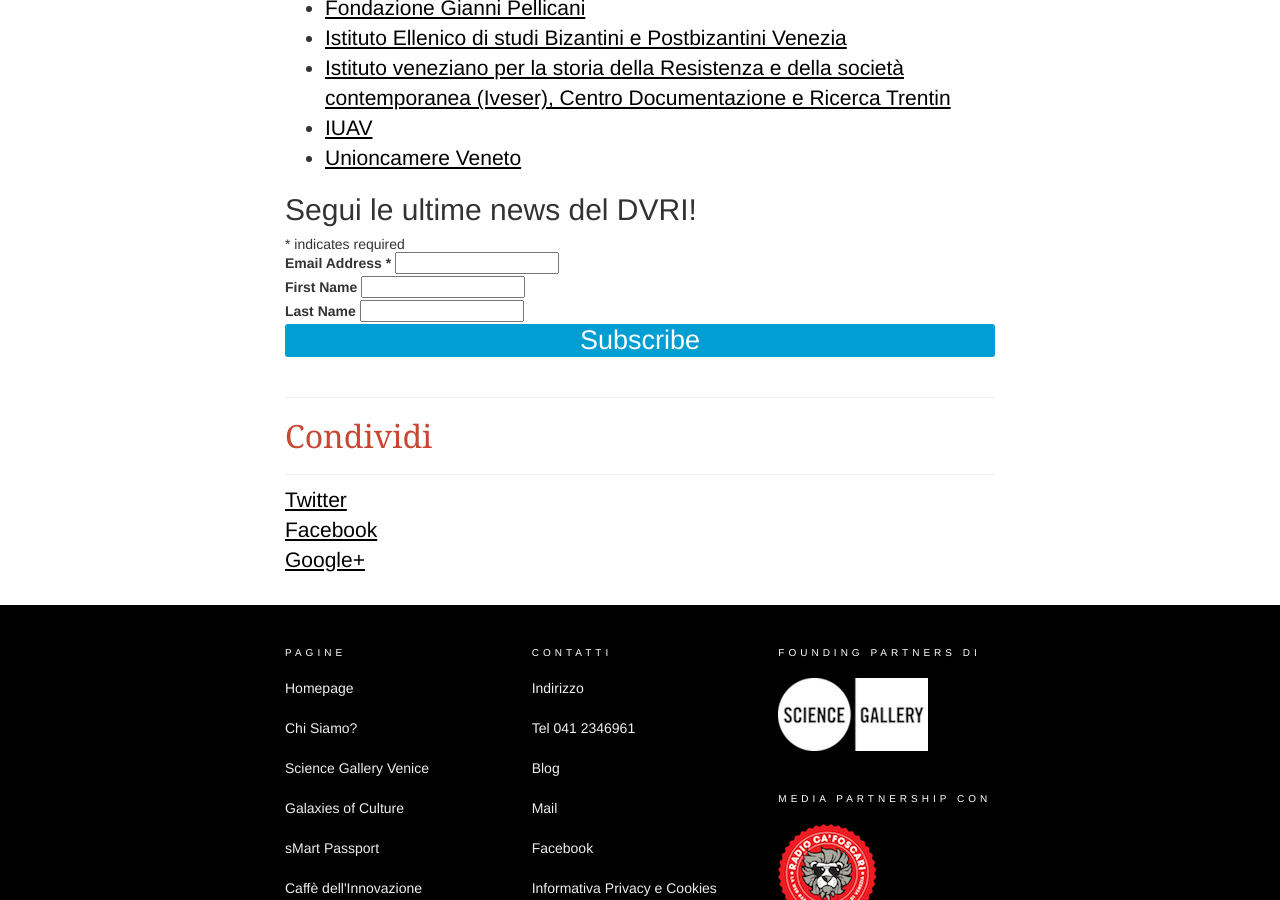
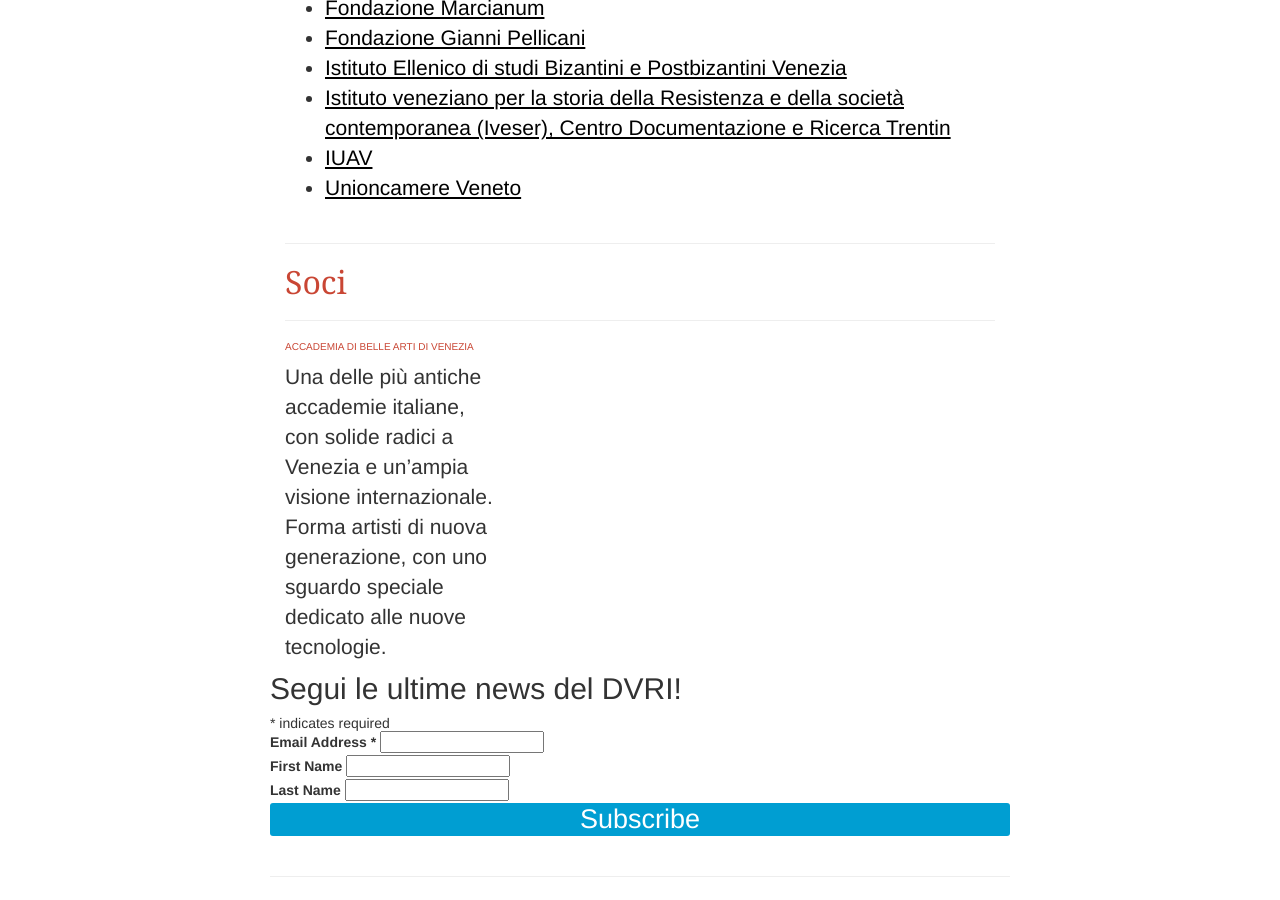
Before and after one commit to simonini/dvri-j-theme, a Jekyll site: the page built from progetti/chi-siamo.html, in a window 1280 px wide and 900 px high, scrolled down 5258 px. Built offline with Jekyll 4.4.1, drawn with Linux system fonts in a browser that asks for light colours; comment, search, counter and statistics services are not loaded; the table of contents is made by our own code; some of the changed lines change nothing that is shown.

Commit message:
science gallery updated

```diff
--- a/progetti/chi-siamo.html
+++ b/progetti/chi-siamo.html
@@ -98,7 +98,7 @@
 <li><a href="http://www.ven.camcom.it" target="_blank">Unioncamere Veneto</a></li>
 </ul>
 
-<!--
+
 
 <h3>Soci</h3>
 
@@ -106,7 +106,7 @@
   <div class="col-sm-4">
   <h5>Accademia di Belle Arti di Venezia</h5>
   <p>Una delle più antiche accademie italiane, con solide radici a Venezia e un’ampia visione internazionale. Forma artisti di nuova generazione, con uno sguardo speciale dedicato alle nuove tecnologie.</p>
-  </div><!--.col-sm-4-->
+  </div><!--.col-sm-4
 
 <!--
   <div class="col-sm-4">
--- a/progetti/science-gallery.html
+++ b/progetti/science-gallery.html
@@ -5,44 +5,96 @@
 claim: Where art and science collide
 toc: true
 ---
-<h3> Verso Science Gallery Venice </h3>
-<img src="{{ site.baseurl }}/assets/progetti/science-gallery/science-0.jpg" alt="Illustrazione annuncio Science Gallery Venice" />
-<p> Il 16 dicembre a Ca' Foscari Centrale è stata annunciata l'apertura di Science Gallery Venice. <strong>Presenti tutti i membri del DVRI </strong> che hanno sostenuto fin dall'inizio il progetto e che ora inizieranno a partecipare attivamente alla programmazione delle exhibition, coinvolgendo le proprie comunità di riferimento.</p>
-<p>Science Gallery Venice sorgerà a Venezia nell’area di San Basilio, nel fabbricato 4, parte dell’insediamento storico delle provveditorie marittime e protagonista nel processo di rigenerazione urbana guidato dalle università e dal porto. L’apertura è prevista al termine della ristrutturazione della tesa per il 2019, ma le prime attività pubbliche di Science Gallery Venice partiranno già nel 2017.</p> <p> Science Gallery Venice non sarà un museo della scienza, sarà una membrana porosa con la città: riunirà i gruppi di ricerca, lo staff amministrativo e gli studenti in un dialogo con le arti, la comunità creativa e i cittadini.</p>
-<p>  Science Gallery Venice si distingue dalle altre esperienze internazionali nel campo della divulgazione scientifica per il vero coinvolgimento che crea con le comunità di studenti, cittadini, scienziati, artisti e innovatori per la generazione di idee fresche, emergenti e legate all'esigenza del luogo. Proprio nel confronto all'interno della comunità di Science Gallery Venice, infatti, emergono le scelta delle tematiche da affrontare e la proposta dei contenuti.</p>
-<h3>La <a href="https://international.sciencegallery.com/" target="_blank">Science Gallery International</a></h3>
+<h3> Science Gallery Venice: che cos'è e cosa fa </h3>
+<div style="text-align: center">
+<img src="{{ site.baseurl }}/assets/progetti/science-gallery/logo.jpg" width=320  alt="Logo di Science Gallery" />
+</div>
 
+<p> Science Gallery Venice è la prima rete mondiale di gallerie universitarie dedicate al public engagement attraverso l’arte.</p>
+<p>Ha l'obiettivo ambizioso di accendere la creatività e la curiosità nei più giovani (15-25 anni) per trovare soluzioni innovative ai bisogni sociali e alle sfide globali. I progetti transdisciplinari nascono da ricerche e idee dal mondo dell'arte, della scienza e del design presentati in modo da creare “connessioni”, “partecipazione attiva” e “sorpresa”</p>
+<p> Sono stati raggiunti ad oggi dal network quasi 4 milioni di persone in tutto il mondo con e oltre 1.500 scienziati, artisti e ricercatori.</p>
+
+<h3>L’edificio </h3>
+<!---
 <div style="text-align: center">
 <img src="{{ site.baseurl }}/assets/progetti/science-gallery/logo.jpg" width=320 alt="Logo di Science Gallery" />
-</div>
-<p><strong><a href="https://international.sciencegallery.com/" target="_blank">Science Gallery International</a></strong> è una compagnia non profit con sede a Dublino, collegata nello sviluppo del Global Science Gallery Network. La missione della Science Gallery è condivisa con ogni nodo nella rete (o network, che dir si voglia), e mira ad accendere e innescare la creatività e la scoperta ove scienza ed arte si incontrano, attraverso una visione di catalizzazione dello sviluppo di una rete leader mondiale per coinvolgere, ispirare e trasformare menti curiose attraverso la scienza globale. Uno degli obiettivi della Science Gallery è costruire una rete collaborativa e paritaria di cinque gallerie entro il 2020, in associazione con le università di ricerca nelle principali città dell’innovazione tecnologica e culturale in tutto il mondo, impegnando ed ispirando annualmente un pubblico di oltre 3 milioni di visitatori, per venire così in contatto annualmente con milioni di menti curiose in più, attraverso i media ed attività di marketing.
-</p>
+</div> --->
+<p> Science Gallery Venice aprirà ufficialmente le porte nella sua sede definitiva, completati i lavori di restauro, nel 2020 nell’area portuale di Venezia. Il progetto architettonico, a firma dello studio Cecchetto e Associati, è ora al suo esame conclusivo in previsione della conferenza dei servizi che riunirà attorno a un tavolo tutte le istituzioni coinvolte nella ristrutturazione.</p>
+<p> "L’iniziativa di Ca’ Foscari per il recupero dell’ultimo magazzino nell’area portuale di San Basilio, con l’inserimento di Science Gallery, è un’occasione formidabile per aprire alla città il grande polo universitario esistente”, commenta l’arch. Cecchetto e aggiunge “Ca’Foscari e Science Gallery insieme allo IUAV con la regia dell’Autorità Portuale e del Comune di Venezia, possono generare energie di grande respiro urbano. </p>
+<p>Il riutilizzo del Magazzino 4 oltre alle attività didattiche di Ca’ Foscari prevede aree espositive, laboratori di ricerca ed aree ricreative e per la ristorazione aperte al pubblico. Per questo l’edificio è pensato come un filtro dove la divulgazione delle discipline scientifiche e la cultura accademica trovano nuove modalità di incontro e dialogo in una porzione del waterfront di Venezia dalle enormi potenzialità».</p>
 
 
-<h3> Il ruolo di <a href="https://international.sciencegallery.com/" target="_blank">Science Gallery International</a> </h3>
+<h3> Founding Partner</h3>
 
-<iframe width="100%" height="315" src="https://www.youtube.com/embed/jT7JAu1NzEg" frameborder="0" allowfullscreen></iframe>
+<iframe width="100%" height="315" src="https://www.youtube.com/embed/r0KQncqVODA" frameborder="0" allowfullscreen></iframe>
+<blockquote>
+  <p>Science Gallery Venice per noi del CNR costituisce il veicolo ideale per far conoscere quello che facciamo nei confronti della società. Infatti poiché Science Gallery Venice e si rivolge particolarmente alla fascia di età 15-25 anni, per noi questo è un bacino di utenza che costituirà il ricercatore di domani. </p>
+  <cite>Mauro Sclavo, Vicepresidente DVRI e Primo Ricercatore del Consiglio Nazionale Ricerche </cite>
+</blockquote>
+<h4> Origini </h4>
 
-<p>Il <strong>ruolo di <a href="https://international.sciencegallery.com/" target="_blank">Science Gallery International</a></strong> nel realizzare la missione di Science Gallery consiste nel portare l’esperienza di Science Gallery ad un pubblico globale.  L'intenzione è di pervenire a tale risultato attraverso varie azioni, tra cui:</p>
+<p> Il progetto Science Gallery Venice è stato condiviso e supportato fin dalla sua origine dagli enti di ricerca e organizzazioni culturali che costituiscono il DVRI - Distretto Veneziano per la Ricerca e l’Innovazione, presieduto dal Rettore dell’Università Ca’ Foscari di Venezia Michele Bugliesi.</p>
+<p>Il primo contatto con Science Gallery Venice è avvenuto nel 2014, quando l’allora presidente del DVRI Carlo Carraro presentò il progetto lanciato dal Trinity College di Dublino: Science Gallery Dublin.</p>
+<p>I soci del DVRI hanno condiviso immediatamente l’entusiasmo per questa iniziativa, soprattutto per la sfida che avere una Science Gallery a Venezia poneva: creare un luogo in cui il mondo della ricerca, della cultura e delle istituzioni si incontrano con la città.
+</p>
+<blockquote>
+  <p> Science Gallery Dublin nacque nel 2008: un parcheggio situato in un angolo sperduto di Dublino ed è stato trasformato nella prova tangibile di come sarebbe un collegamento tra arte e scienza se sguinzagliassero il loro potenziale creativo combinato. Dall’apertura avvenuta nel 2008, più di 2 milioni di visitatori hanno sperimentato più di 40 esposizioni uniche – che vanno dagli esperimenti di arte vivente alla scienza dei materiali, dal futuro della razza umana al futuro del gioco.</p>
+</blockquote>
+
+<p> Successivamente i Soci del DVRI sotto la presidenza del prof. Bugliesi, adottarono Science Gallery Venice come progetto di punta del DVRI, tanto che nel 2016 il DVRI si rese portavoce del Progetto stesso presso Science Gallery International, partecipando ad una selezione internazionale per portare il modello Science Gallery anche a Venezia. La candidatura fu accolta e il ruolo del DVRI fu determinante per dimostrare quanto l’ecosistema veneziano, composto dalle diverse comunità afferenti al DVRI, fosse unito per accogliere questa iniziativa nella città di Venezia.</p>
+<p>In seguito, l’Università Ca’ Foscari Venezia diviene la prima promotrice di Science Gallery Venice e il DVRI e i suoi membri divengono Founding Partners del progetto.</p>
+<p>A fine 2017 i soci del DVRI, attraverso un Protocollo di Collaborazione, hanno voluto confermare Science Gallery Venice come il progetto principale dell’associazione per il triennio 2018-2020, a testimoniare quanto sia importante lo sviluppo e la riuscita di questo progetto. In particolare, i soci intendono tramite Science Gallery Venice aumentare la consapevolezza del territorio nei loro confronti, grazie alla possibilità che Science Gallery Venice offre di trasferire attraverso l’arte i risultati della ricerca e dell’innovazione alle comunità locali.</p>
+
+<h3>Leonardos del DVRI</h3>
+<img src="{{ site.baseurl }}/assets/progetti/science-gallery/cover_leonardos.png" alt="Leonardo" style="min-width: 100%" />
+<p>Il Leonardo Group si compone di persone che sono fonte di ispirazione per chi le circonda grazie alla loro abilità di sfidare i limiti prestabiliti. Di diverse provenienze, dalla scienza alla tecnologia, dal business alle arti, dai new media alla cultura, i Leonardos desiderano promuovere il cambiamento ed incoraggiare, in modo creativo, l’interesse di  una nuova generazione verso i temi di scienza e tecnologia.
+</p>
+<p>I Leonardos aiutano Science Gallery a raggiungere il suo obiettivo primario: accendere la creatività e la curiosità nel punto di collisione tra arte e scienza.
+All’interno del Leonardo Group di Science Gallery Venice sono stati scelti diversi membri che fanno parte delle Istituzioni affiliate al DVRI, che vi presentiamo di seguito.</p>
+
 <ul>
-<li>  supportare lo sviluppo dei <strong>cinque nodi della rete Global Science Gallery entro il 2020</strong>- sostenendo le gallerie iniziali attraverso lo sviluppo, la programmazione, la pianificazione, il marketing e la raccolta fondi del network della Global Science Gallery;</li>
-<li>tramite le <a href="https://international.sciencegallery.com/touring" target="_blank"><strong>Touring Science Gallery Exhibitions</strong> </a>, esibizioni, eventi ed esperienze itineranti di particolare interesse e suggestione, diffuse in tutto il mondo, da San Diego a Taiwan, ai centri d'arte, culturali e di scienza, e tra i membri della rete;</li>
-<li>attraverso lo sviluppo di tools (strumenti informatici) ed iniziative per la Science Gallery, come la ricerca e lo sviluppo di programmi per supportare il network ed il marchio globalmente, inclusa una <strong>piattaforma globale</strong>, un programma di addestramento, un programma di mobilità del personale ed il Global Leonardo Summit.</li></ul>
-
-<p> Fin dalla sua fondazione nel 2012, l'<a href="https://international.sciencegallery.com/" target="_blank">International Science Gallery</a> ha raggiunto diversi obiettivi chiave, come la stipulazione di un accordo di sviluppo con la principale istituzione accademica australiana, l’università di Melbourne, per lo sviluppo della Science Gallery-Melbourne, la prima galleria nell’emisfero australe. Nel Regno Unito, invece, a Londra la Wellcome Trust (sostenitori fondanti della Science Gallery a Trinity), la Medical charity Guy’s, la St Thomas’ Charity e altre fondazioni private Shard Founding Ltd hanno devoluto £12m per la sede londinese, posizionata in un sito d'alto profilo presso il London Bridge, adiacente allo Shard (grattacielo Londinese vicino al London bridge): pertanto la Science Gallery - London sorgerà su una posizione ideale per agire come interfaccia tra università e città. Fuori dalla Vecchia Europa, è stato stipulato un accordo molto importante con il governo di Karnataka, India, nel novembre del 2014, per lo sviluppo della Science Gallery - Bengaluru (un tempo Bangalore) India’s tech hub. Il principale partner indiano sarà il rinomato Indian Istitute of Science, in collaborazioni con altri partner che includono l’istituto nazionale di scienze biologiche e la Srishti School of art, design & technology.</p>
-
-<h3><a href="https://dublin.sciencegallery.com/" target="_blank">Science Gallery Dublin</a></h3>
-<img src="{{ site.baseurl }}/assets/progetti/science-gallery/science-2.jpg" alt="Performance di Science Gallery Dublino" style="min-width: 100%" />
-<p>Nel 2008, un parcheggio situato in un angolo sperduto di Dublino è stato trasformato nella prova tangibile di come sarebbe un collegamento tra arte e scienza se sguinzagliassero il loro potenziale creativo combinato. Attraverso un programma di primo piano all’avanguardia, che unisce creatività e scoperta, dove scienza ed arte si incontrano, la Science Gallery di Dublino incoraggia i giovani ad imparare attraverso i loro interessi.tecnologo Dall’apertura avvenuta nel 2008, più di 2 milioni di visitatori hanno sperimentato più di 36 esposizioni uniche – che vanno dagli esperimenti di arte vivente alla scienza dei materiali, dal futuro della razza umana al futuro del gioco. </p> <p>La Science Gallery Dublino sviluppa un programma in continua evoluzione concernente esposizioni ed eventi in collaborazione con scienziati specializzati, ricercatori, studenti, artisti, designer, inventori, pensatori creativi ed imprenditori. Il focus principale è quello di <strong>offrire programmi ed esperimenti che permettano ai visitatori di partecipare attivamente, nonché facilitare le relazioni sociali, sempre offrendo un elemento di sorpresa</strong>. </p>
-<p>Diversamente dalla maggior parte delle gallerie, la Science Gallery di Dublino non ha una collezione permanente. Questo significa che c’è sempre qualcosa di nuovo da vedere, ma vuol anche dire che tra le esposizioni (che possono durare fino a tre settimane) rimarranno aperti solo negozi e caffè. Quindi, per progettare una visita ad una particolare esposizione, per evitare delusioni è bene assicurarsi controllando il sito web per le date delle esposizioni.</p>
+  <li><h4>GIORGIO ARCARA</h4></li>
+  <p>
+Giorgio Arcara è Coordinatore le Laboratio di Elettroencefalografia e Magnetoencefalografia presso l’Ospedale IRCCS San Camillo (Venezia). Nel 2010 Ha terminato il suo PhD in Psciolobiologia presso L’università di Padova. I suoi principali interessi di ricerca sono le basi neurali del linguaggio e della comunicazione, in particolare nei suoi studi si dedica a sviluppare metodi per valutare e riabilitare le abilità comunicative in pazienti con danni cerebrali e neurologici.
+</p>
+  <li><h4>PAOLO ZAVAGNA</h4></li>
+  <p>Paolo Zavagna ha unito studi musicali – Pianoforte, Musica elettronica – e universitari – PhD in Studi audiovisivi – in un percorso di continuo dialogo tra discipline, pubblicando articoli e tenendo concerti in diverse città europee; ha ricevuto una commissione per la 56. Biennale Musica di Venezia. È co-direttore della rivista Musica/Tecnologia, cura i progetti www.venicesoundmap.eu e www.piazzapiazze.net, è membro dell’Arazzi Laptop Ensemble e partner del progetto europeo Ecouter le monde.</p>
+  <li><h4>STEFANO COLETTO </h4></li>
+  <p>Dal 2003 lavora come curatore presso la l'Istituzione Fondazione Bevilacqua La Masa. Dal 2005 al 2010 ha ideato e coordinato il progetto internazionale Tomorrow now. Pratiche artistiche contemporanee nella cultura digitale. E' stato assistente alla didattica dal 2005 al 2008 presso l'Università IUAV di Venezia per i Laboratori di Progettazione e Produzione delle Arti Visive; nel 2012 e nel 2013 docente a contratto alla NABA di Milano; dal 2014 docente presso la Fondazione Fotografia di Modena. Numerosi i testi di critica e approfondimento teorico pubblicati tra cataloghi, riviste e progetti speciali.</p>
+  <li><h4>ANGELA POMARO </h4></li>
+  <p>Laureata con lode alla Facoltà di Ingegneria dell’Università di Padova, attualmente è Prima Tecnologa presso l’Istituto di Scienze Marine (CNR-ISMAR) di Venezia e Ingegnere Associato a C+P Engineers. La sua ricerca si concentra sull’oceanongrafia fisica, con un particolare interesse per le onde oceaaniche e il cambiamento climatico. Responsabile della Segreteria Tecnica e Scientifica, è anche coordinatrice della gestione delle principali infrastrutture di ricerca e dell’archivio documentario.</p>
+  <li><h4>MAURO BON</h4></li>
+  <p>Nato a Venezia nel 1962, si è laureato in Sc. Biologiche. É  responsabile del servizio “Ricerca e divulgazione scientifica” al Museo di St. Nat. di Venezia, dove ha curato il nuovo allestimento museale. Ha insegnato Archeozoologia e Museologia scientifica all’Università Ca’Foscari. É stato Presidente dell’Ass. Faunisti Veneti dal 2004 al 2015. Ha svolto numerose ricerche ecologiche e faunistiche in laguna di Venezia e nel delta del Po. Ha pubblicato oltre 200 lavori scientifici e divulgativi.</p>
+  <li><h4>FRANCESCO MARCELLO FALCIERI</h4></li>
+  <p>Laurea con Lode (2007) in Biologia Marina e Dottorato di Ricerca in Biologia ed Ecologia Marina (2012) presso l'Università Politecnica delle Marche. Dal 2018 ricercatore presso l’Istituto di Science Marine del CNR (dove ha lavorato dal 2011 come post-doc) svolge attività di ricerca in ambito oceanografico-fisico e biologico utilizzando misure dirette e modelli numerici.</p>
+  <li><h4>GLORIA VALLESE</h4></li>
+  <p>Laureata al D.A.M.S. di Bologna con una tesi in Semiotica, relatore Umberto Eco, nel 1999 è stata tra i fondatori del Corso di Nuove Tecnologie dell’Arte dell’Accademia di Belle Arti di Venezia, di cui è attualmente docente di Elementi di Iconografia e Iconologia. Ha sviluppato ricerche pionieristiche nel campo delle Digital Humanities, con esperimenti di applicazione delle Visual Face Recognition nell’esame di dipinti antichi, cura di mostre d’arte contemporanea, sviluppo di rassegne dedicate al videogame e alle sue applicazioni museali, sperimentazioni interattive di contenuti scientifici rivolte al grande pubblico, come nella mostra Stelle e Viaggi. www.stelleeviaggi.org. Ha pubblicato ricerche sul tema della follia e la medicina morale in Leonardo, Bosch, Bruegel, e sull’iconografia astronomica nell’arte medievale, con particolare riferimento all’arte veneziana del ‘2-300.
+</p>
+  <li><h4>PIETROLUIGI GENOVESI</h4></li>
+  <p>Laureato in Economia Aziendale, prosegue i suoi studi specializzandosi in Economia e Gestione delle Arti all’Università Ca’ Foscari. Consegue il Master in Produits Culturels all’Université Paris1 Panthéon – Sorbonne e il Master in Diritto del Lavoro all’Università Ca’ Foscari. Dal 2008 lavora alla Fondazione Musei Civici di Venezia nell’ambito Risorse Umane dove si occupa di formazione, ricerca e del coordinamento dei rapporti tra le 12 sedi museali, le Università e gli Istituti di ricerca.
+</p>
+  <li><h4>FABIANA CORAMI</h4></li>
+  <p>Ricercatore presso l’Istituto per la Dinamica dei Processi Ambientali, CNR-IDPA. Biologa con PhD in Scienze Ambientali si occupa di chimica ambientale e di altri temi ambientali da più di vent’anni. Attualmente si occupa di microplastiche, tema importante e multidisciplinare che coinvolge anche discipline sociali ed economiche, considerato l’impatto che la plastica ha sulle nostre vite. Nutrendo un profondo interesse per la divulgazione accademica e multidisciplinare, è autrice di pubblicazioni scientifiche e ha partecipato a vari congressi internazionali sull’ambiente.</p>
+  <li><h4>PETRA SCHAEFER</h4></li>
+  <p>Petra Schaefer è assistente della direzione | PR del Centro Tedesco di Studi Veneziani, è responsabile per le relazioni artistiche e modera gli Artist Talk. Ha studiato storia dell’arte presso le Università di Heidelberg, Bologna e Bonn. E’ dottoranda presso l’Università di Magonza con una tesi sul dialogo culturale nell’opera dell’artista Lore Bert. Nel 2017 ha curato la mostra «Ritratto/ Copia» per MUVE contemporaneo a Ca’ Rezzonico. E’ corrispondente per «Weltkunst» (ZEIT Kunstverlag) e pubblica per «Künstler» (Zeitkunstverlag).</p>
+  <li><h4>SANDRO CARNIEL</h4></li>
+  <p>Oceanografo di livello internazionale e divulgatore scientifico, scrive e parla dell’importanza degli oceani in una fase di cambiamenti veloci, coniugando rigore scientifico e stile coinvolgente.
+  Primo Ricercatore presso il CNR in Venezia, autore di oltre 250 pubblicazioni e contributi scientifici internazionali, affronta i temi del rapporto tra oceani e clima con un approccio multi- e interdisciplinare. Col suo ultimo libro “Oceani, il futuro scritto nell’acqua” (Hoepli) si è aggiudicato il Premio Costa Smeralda 2018.</p>
 
 
+<h3> CONNECTED - HELLO MACHINE <a href="https://venice.sciencegallery.com/venice.sciencegallery.com/connected" target="_blank">Science Gallery Venice Connected</a></h3>
+<img src="{{ site.baseurl }}/assets/posts/banner_connected.png" alt="Connected Hello Machine Venice" />
+<p>Come Founding Partner del progetto, il DVRI ha voluto sostenere interamente la prima iniziativa artistica di Science Gallery Venice.
+Hello Machine consiste in un telefono fisso originale risalente agli anni ‘70-’80, modificato per poter registrare le telefonate, le quali vengono poi analizzate dall'artista stessa che ha installato vari telefoni in funzione in giro per il mondo: alzando la cornetta, si farà squillare uno di questi telefoni e se qualcuno risponde, si creerà uno spazio di conversazione spontanea. Le Hello Machines sono attualmente presenti a Victoria in Australia, alla Science Gallery di Dublino, a Kyoto e Linz. A Venezia Hello Machine si configura come una doppia installazione artistica itinerante, che verrà ospitata da diverse sedi tra Venezia e Mestre quali: Ca’ Foscari Zattere CFZ e il campus scientifico cafoscarino in via Torino, il nuovo museo M9 di Mestre, la Fondazione Querini Stampalia e la Biennale di Venezia per il Carnevale dei Ragazzi 2019.
+L’installazione rimarrà visitabile fino al 7 aprile 2019: ulteriori informazioni sono reperibili sulla pagina dedicata all’iniziativa.
+</p>
+<h3>Contatti</h3>
+<ul>
+  <li>venice.sciencegallery.com</li>
+  <li>info@venice.sciencegallery.com</li>
+</ul>
 
-<h3> Cosa succede a <a href="https://dublin.sciencegallery.com/" target="_blank">Science Gallery Dublin</a></h3>
-<img src="{{ site.baseurl }}/assets/progetti/science-gallery/science-3.jpg" alt="Design and violence - Science Gallery Dublino" />
-<p>L'attuale mostra della Science Galley di Dublino è <strong>DESIGN AND VIOLENCE </strong>(dal 14/10/16  al 22/01/17), co-prodotta con il <strong>MoMA di New York</strong>. “Cosa succede quando design e violenza si incontrano? Come può un atto di distruzione creativa sorprenderci con conseguenze sia intenzionali che non intenzionali? Cento anni dopo la rivolta di Pasqua (tristemente famosa rivolta irlandese del 1916, ndr), è tempo di riflettere ma anche di guardare al futuro, e chiedersi cosa accade quando creatività, arte ed ingegneria si mescolano con il potere, il dolore e la politica. Nata da una collaborazione tra il MoMA e la Science Gallery di Dublino, DESIGN AND VIOLENCE è un'esposizione che continua un esperimento online originariamente curato e portato avanti dal MoMA.dr Essa esplora le manifestazioni di violenza nella società contemporanea, e assieme ai lavori della selezione originale saranno presenti nuovi lavori e artefatti.</p>
-<br/>
-
+<!---
 <h3> Rassegna Stampa | Science Gallery Venice </h3>
 <img src="{{site.baseurl}}/assets/progetti/science-gallery/science-4.jpg" alt="Render del progetto Science Gallery Venice"/>
 <ul class="rassegna-stampa">
@@ -118,6 +170,7 @@
 <time>23/12/2016</time>
 </li>
 </ul>
+-->
 
 <!-- Begin MailChimp Signup Form -->
 <link href="//cdn-images.mailchimp.com/embedcode/classic-10_7.css" rel="stylesheet" type="text/css">
```
Also changed, not shown: assets/progetti/caffe/fabriano.jpg, assets/progetti/science-gallery/cover_leonardos.png (added).
